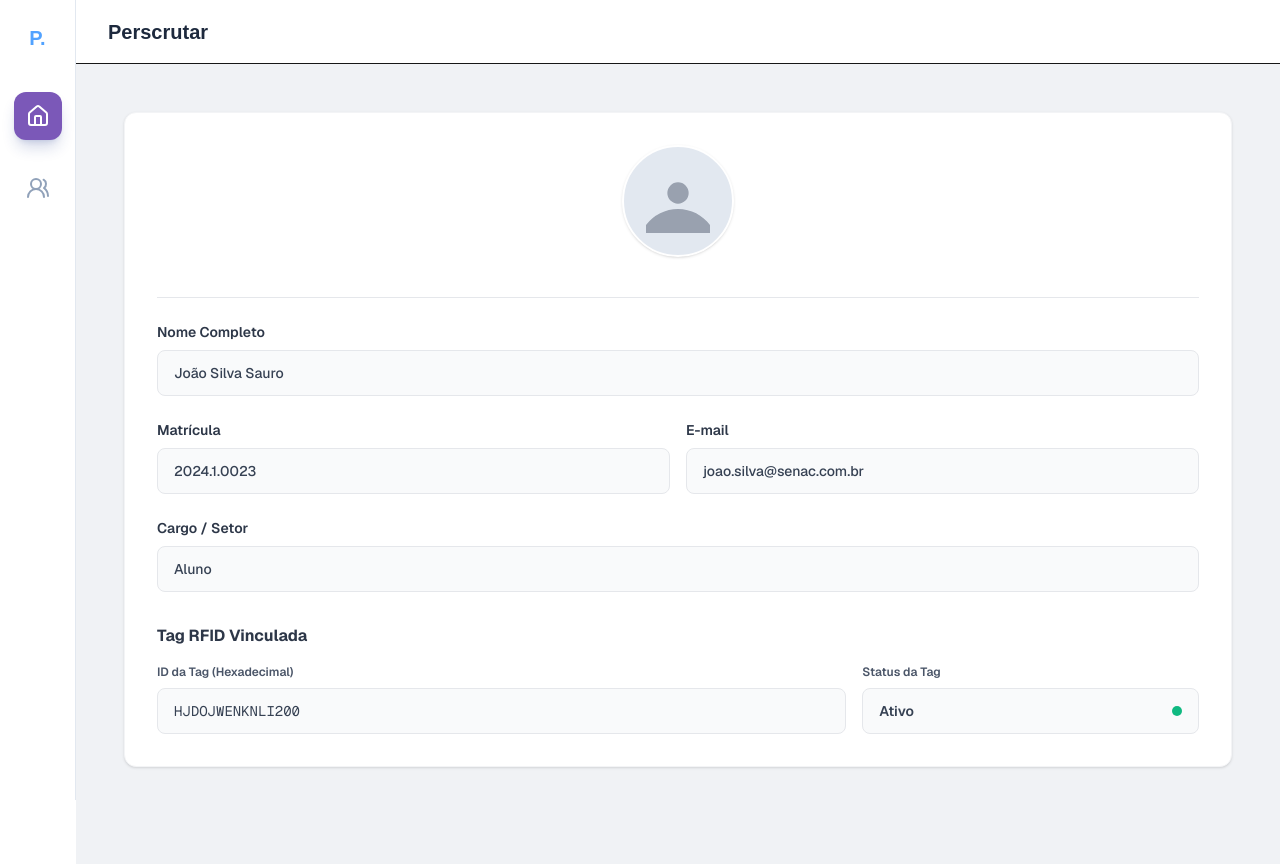
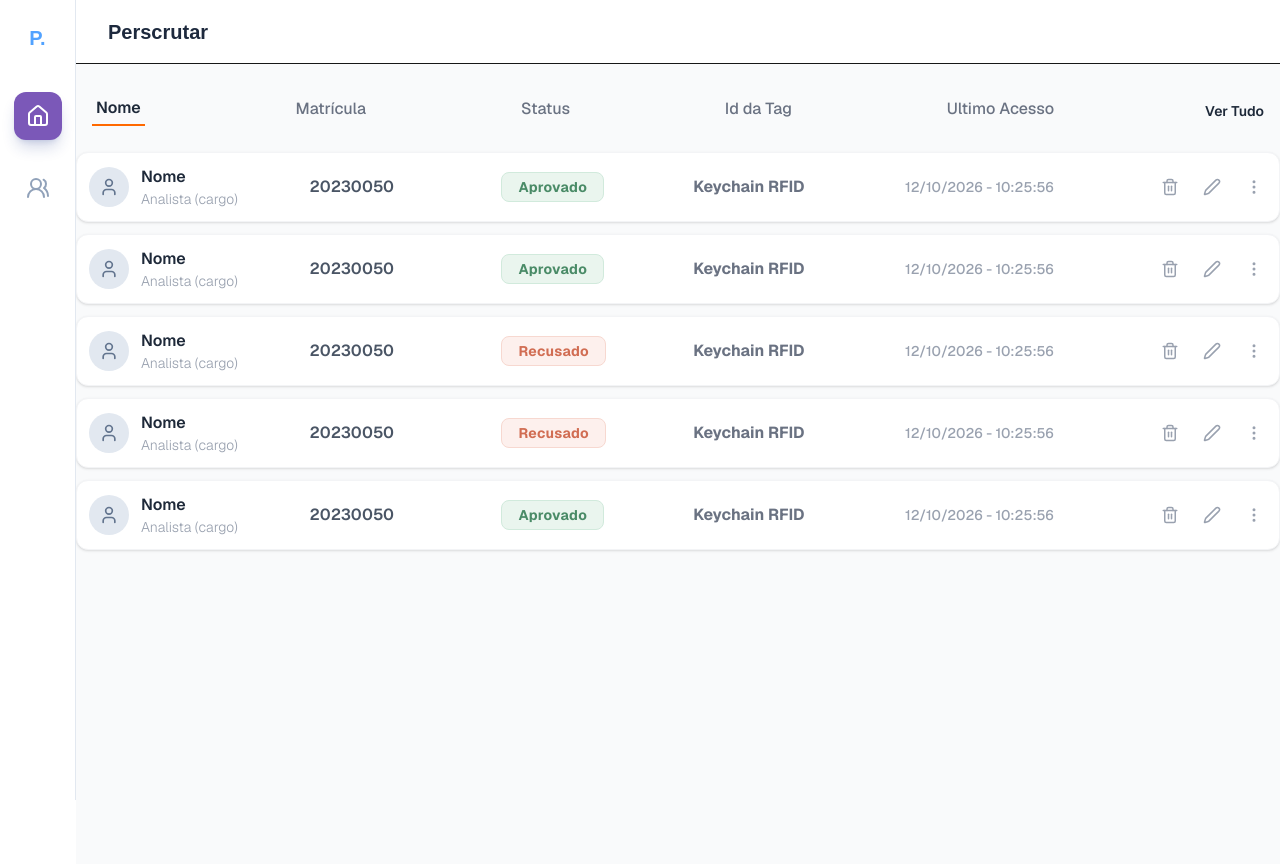
Before and after one commit to mosiah-andrade/Perscrutar-front-end, a Next.js app in the folder my-app/: page /usuario in a window 1280 px wide. Built offline with nearby package versions, Linux system fonts and the light colour scheme.

Commit message:
restored page

```diff
--- a/my-app/app/usuario/page.tsx
+++ b/my-app/app/usuario/page.tsx
@@ -1,119 +1,10 @@
-// 1. Definição da estrutura de tipos para o componente
-interface PerfilProps {
-  formData?: {
-    nomeCompleto?: string;
-    matricula?: string;
-    email?: string;
-    cargoSetor?: string;
-    tagId?: string;
-    statusInicial?: string;
-  };
-  imagePreview?: string | null;
+'use client';
+
+import LogTable from '../componentes/TabelaUsuarios';
+export default function UsuarioPage(){
+    return(
+        <main>
+            <LogTable/>
+        </main>
+    )
 }
-
-// 2. Aplicação da interface 'PerfilProps' nos parâmetros desestruturados
-export default function Perfil({ formData, imagePreview }: any) {
-  // Simulando dados caso não venham por props (apenas para exemplo)
-  const dados = formData || {
-    nomeCompleto: "João Silva Sauro",
-    matricula: "2024.1.0023",
-    email: "joao.silva@senac.com.br",
-    cargoSetor: "aluno",
-    tagId: "HJDOJWENKNLI200",
-    statusInicial: "Ativo"
-  };
-
-  return (
-    <div className="min-h-screen bg-[#F0F2F5] p-6 md:p-12 flex justify-center items-start font-sans">
-      <div className="max-w-7xl w-full">
-
-        {/* COLUNA PRINCIPAL - DADOS DO PERFIL */}
-        <div className=" bg-white rounded-xl shadow-sm p-8 border border-gray-100 flex flex-col gap-6">
-
-          {/* Avatar / Foto de Perfil (Apenas Visualização) */}
-          <div className="flex justify-center mb-4">
-            <div className="relative">
-              <div className="w-28 h-28 bg-[#E2E8F0] rounded-full flex items-center justify-center border-2 border-white shadow-sm overflow-hidden bg-cover bg-center">
-                {imagePreview ? (
-                  <img
-                    src={imagePreview}
-                    alt="Foto de reconhecimento facial"
-                    className="w-full h-full object-cover"
-                  />
-                ) : (
-                  <svg className="w-16 h-16 text-gray-400" fill="currentColor" viewBox="0 0 24 24">
-                    <path d="M24 20.993V24H0v-2.996A14.977 14.977 0 0112.004 15c4.904 0 9.26 2.354 11.996 5.993zM16.002 8.999a4 4 0 11-8 0 4 4 0 018 0z" />
-                  </svg>
-                )}
-              </div>
-            </div>
-          </div>
-
-          <hr className="border-gray-200" />
-
-          {/* Nome Completo */}
-          <div className="flex flex-col gap-2">
-            <label className="text-sm font-semibold text-[#2D3748]">Nome Completo</label>
-            <div className="w-full px-4 py-3 rounded-lg bg-gray-50 border border-gray-200 text-sm text-gray-700 font-medium">
-              {dados.nomeCompleto || "Não informado"}
-            </div>
-          </div>
-
-          {/* Matrícula e E-mail */}
-          <div className="grid grid-cols-1 md:grid-cols-2 gap-4">
-            <div className="flex flex-col gap-2">
-              <label className="text-sm font-semibold text-[#2D3748]">Matrícula</label>
-              <div className="w-full px-4 py-3 rounded-lg bg-gray-50 border border-gray-200 text-sm text-gray-700 font-medium">
-                {dados.matricula || "Não informada"}
-              </div>
-            </div>
-            <div className="flex flex-col gap-2">
-              <label className="text-sm font-semibold text-[#2D3748]">E-mail</label>
-              <div className="w-full px-4 py-3 rounded-lg bg-gray-50 border border-gray-200 text-sm text-gray-700 font-medium">
-                {dados.email || "Não informado"}
-              </div>
-            </div>
-          </div>
-
-          {/* Cargo / Setor */}
-          <div className="flex flex-col gap-2">
-            <label className="text-sm font-semibold text-[#2D3748]">Cargo / Setor</label>
-            <div className="w-full px-4 py-3 rounded-lg bg-gray-50 border border-gray-200 text-sm text-gray-700 font-medium capitalize">
-              {dados.cargoSetor || "Não selecionado"}
-            </div>
-          </div>
-
-          {/* Seção Tag RFID */}
-          <div className="flex flex-col gap-4 mt-2">
-            <h3 className="text-base font-bold text-[#2D3748]">Tag RFID Vinculada</h3>
-
-            <div className="grid grid-cols-1 md:grid-cols-12 gap-4 items-end">
-              {/* ID da Tag */}
-              <div className="md:col-span-8 flex flex-col gap-2">
-                <label className="text-xs font-semibold text-[#4A5568]">ID da Tag (Hexadecimal)</label>
-                <div className="w-full px-4 py-3 rounded-lg bg-gray-50 border border-gray-200 text-sm text-gray-700 font-mono uppercase">
-                  {dados.tagId || "Nenhuma tag vinculada"}
-                </div>
-              </div>
-
-              {/* Status */}
-              <div className="md:col-span-4 flex flex-col gap-2">
-                <label className="text-xs font-semibold text-[#4A5568]">Status da Tag</label>
-                <div className="relative flex items-center w-full px-4 py-3 rounded-lg bg-gray-50 border border-gray-200 text-sm font-semibold text-gray-700">
-                  <span>{dados.statusInicial || "Inativo"}</span>
-                  <div
-                    className={`absolute right-4 top-1/2 -translate-y-1/2 w-2.5 h-2.5 rounded-full ${
-                      dados.statusInicial === 'Ativo' ? 'bg-[#10B981]' : 'bg-red-500'
-                    }`}
-                  />
-                </div>
-              </div>
-            </div>
-          </div>
-
-        </div>
-
-      </div>
-    </div>
-  );
-}
```
